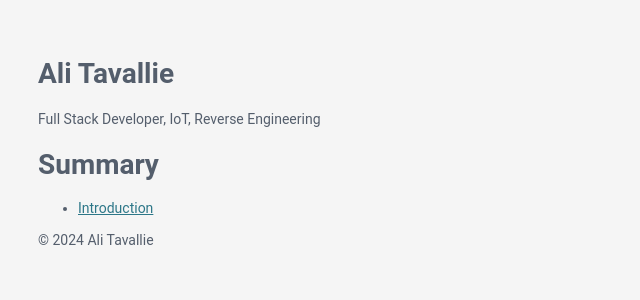
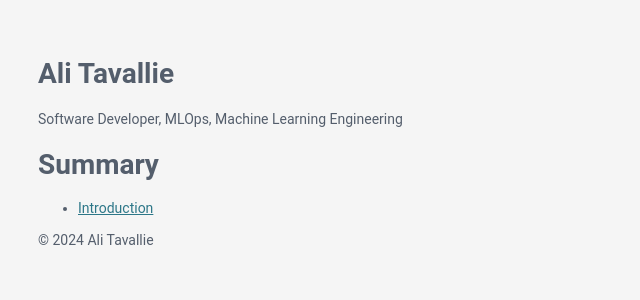
Before and after one commit to techbend/techbend.github.io, a Jekyll site: the page built from SUMMARY.md, in a window 1280 px wide. Shown: the top 300 px of the page, without its empty margins (0-640 px from the left). Built offline with Jekyll 4.4.1, drawn with Linux system fonts in a browser that asks for light colours; our own code applies the rules of GitHub Pages for plain Markdown files.

```diff
--- a/_config.yml
+++ b/_config.yml
@@ -15,7 +15,7 @@ ga_cv: UA-XXXXXXXX-X
 name: Ali Tavallie
 tagline: Software Developer, MLOps, Machine Learning Engineering
 pic: profile.png # profile.png can be found at /assets/images/profile.png
-description: Full Stack Developer, IoT, Reverse Engineering
+description: Software Developer, MLOps, Machine Learning Engineering
 # description_tiny: 'Home: +60-4 | Studied: +1-408 | Work: +60-3'
 email: you.email.email@gmail.com
 website: http://techbend.io # do not add http://
--- a/_includes/index_footer.html
+++ b/_includes/index_footer.html
@@ -1,5 +1,7 @@
 <footer>
   <div class="footer__copyright">
-      &copy; {{ site.time | date: '%Y' }} <a href="http://www.github.com/melvinchng/jekyll-for-everyone">Everyone Can Own A Website</a> | <a href="http://melvinchng.github.io">Melvin Ch'ng</a>
+    &copy; {{ site.time | date: '%Y' }} <a href="http://www.github.com/melvinchng/jekyll-for-everyone">Everyone Can Own
+      A Website</a> | <a href="http://techbend.io">Ali Tavallaie</a> | <a
+      href="https://www.freepik.com/author/kjpargeter">Background image by kjpargeter</a>
   </div>
 </footer>
```
Also changed, not shown: 1 other file.
